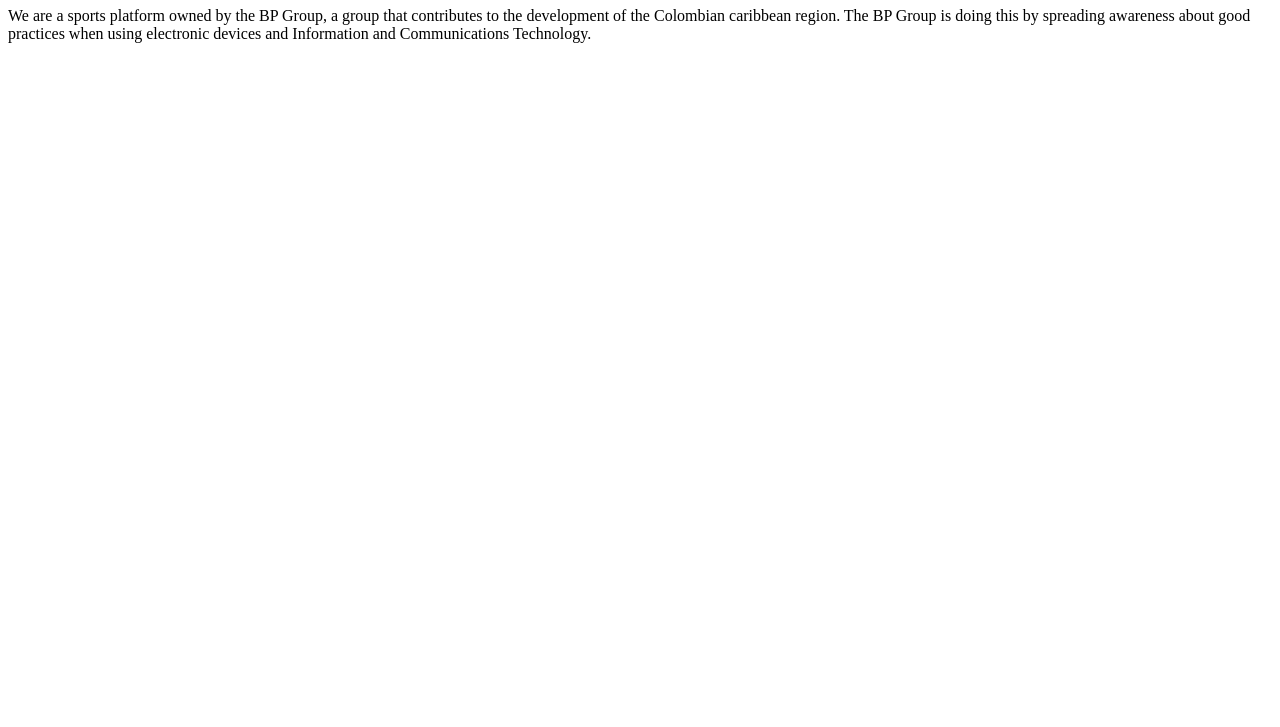
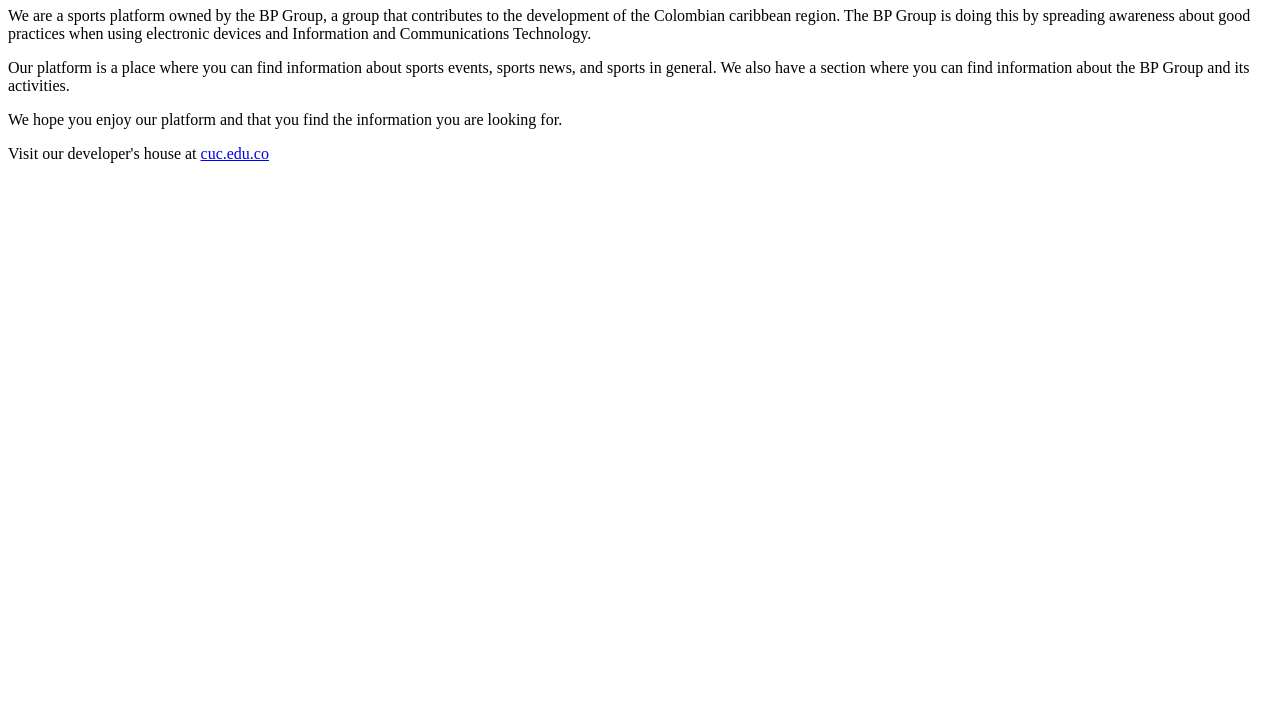
Before and after one commit to DazaTovarJ/bp-sports, a plain HTML site: page index.html in a window 1280 px wide. Shown: the part 73-800 px from the top of the page. Drawn offline with Linux system fonts and the light colour scheme.

Commit message:
feat: Finish base page description

```diff
--- a/index.html
+++ b/index.html
@@ -13,5 +13,20 @@
       doing this by spreading awareness about good practices when using
       electronic devices and Information and Communications Technology.
     </p>
+    <p>
+      Our platform is a place where you can find information about sports
+      events, sports news, and sports in general. We also have a section where
+      you can find information about the BP Group and its activities.
+    </p>
+    <p>
+      We hope you enjoy our platform and that you find the information you are
+      looking for.
+    </p>
+    <p>
+      Visit our developer's house at
+      <a href="https://www.cuc.edu.co" target="_blank" rel="noopener">
+        cuc.edu.co
+      </a>
+    </p>
   </body>
 </html>
```
